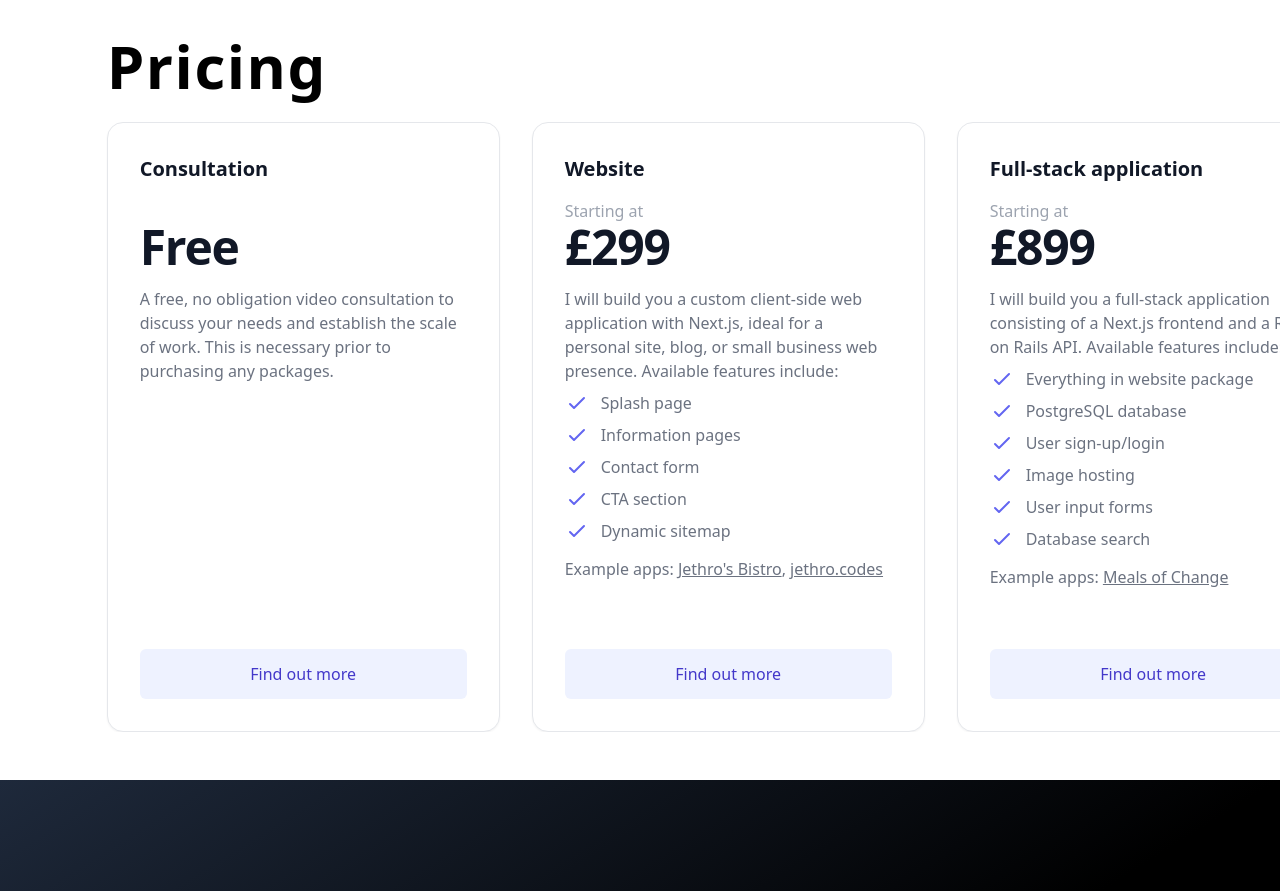
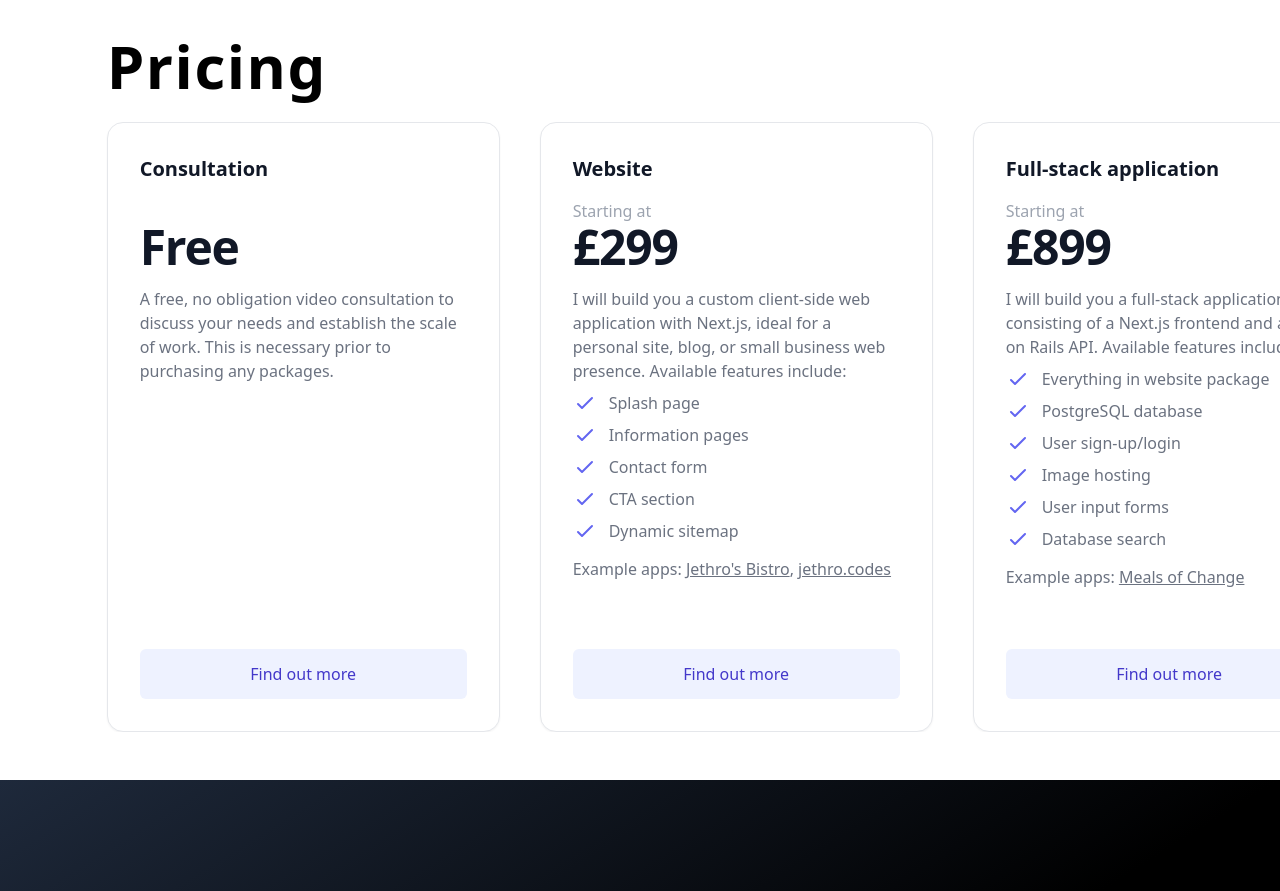
Before and after one commit to jro31/portfolio-v3, a Next.js app: page / in a window 1280 px wide. Shown: the part 3220-4111 px from the top of the page. Built offline with nearby package versions, Linux system fonts and the light colour scheme; a web font is replaced by a local one.

Commit message:
Last styling tweak

```diff
--- a/components/homepage-sections/pricing/PricingCard.js
+++ b/components/homepage-sections/pricing/PricingCard.js
@@ -97,7 +97,7 @@ const PricingCard = props => {
   };
 
   return (
-    <div className='snap-start scroll-ml-1/12-screen relative p-8 bg-white border border-gray-200 rounded-2xl shadow-sm flex flex-col min-w-full sm:min-w-[393px] mr-4 xs:mr-6 md:mr-8'>
+    <div className='snap-start scroll-ml-1/12-screen relative p-8 bg-white border border-gray-200 rounded-2xl shadow-sm flex flex-col min-w-full sm:min-w-[393px] mr-4 xs:mr-6 md:mr-8 lg:mr-10'>
       <div className='flex-1'>
         <h3 className='text-xl font-semibold text-gray-900'>{pricingCardInfo().title}</h3>
         <div className={`flex flex-col ${pricingCardInfo().price === 0 ? 'mt-10' : 'mt-4'}`}>
```
